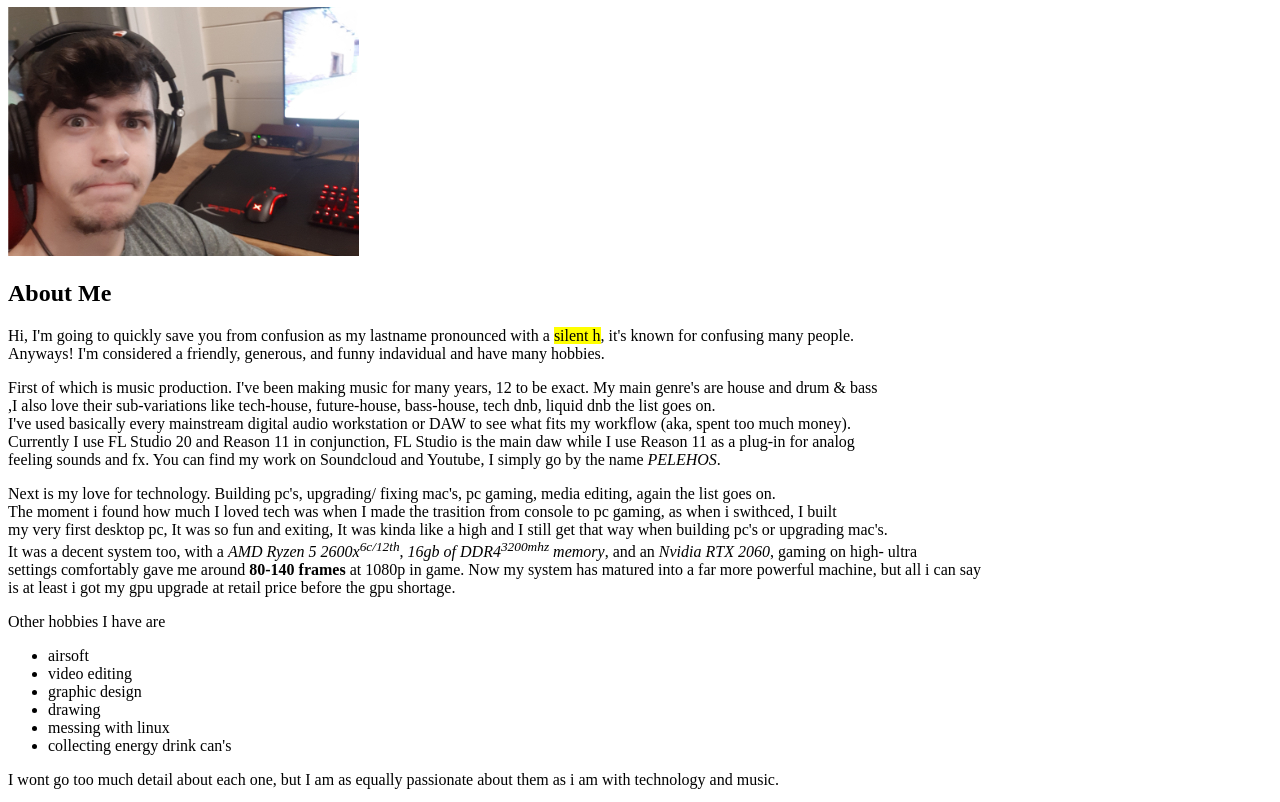
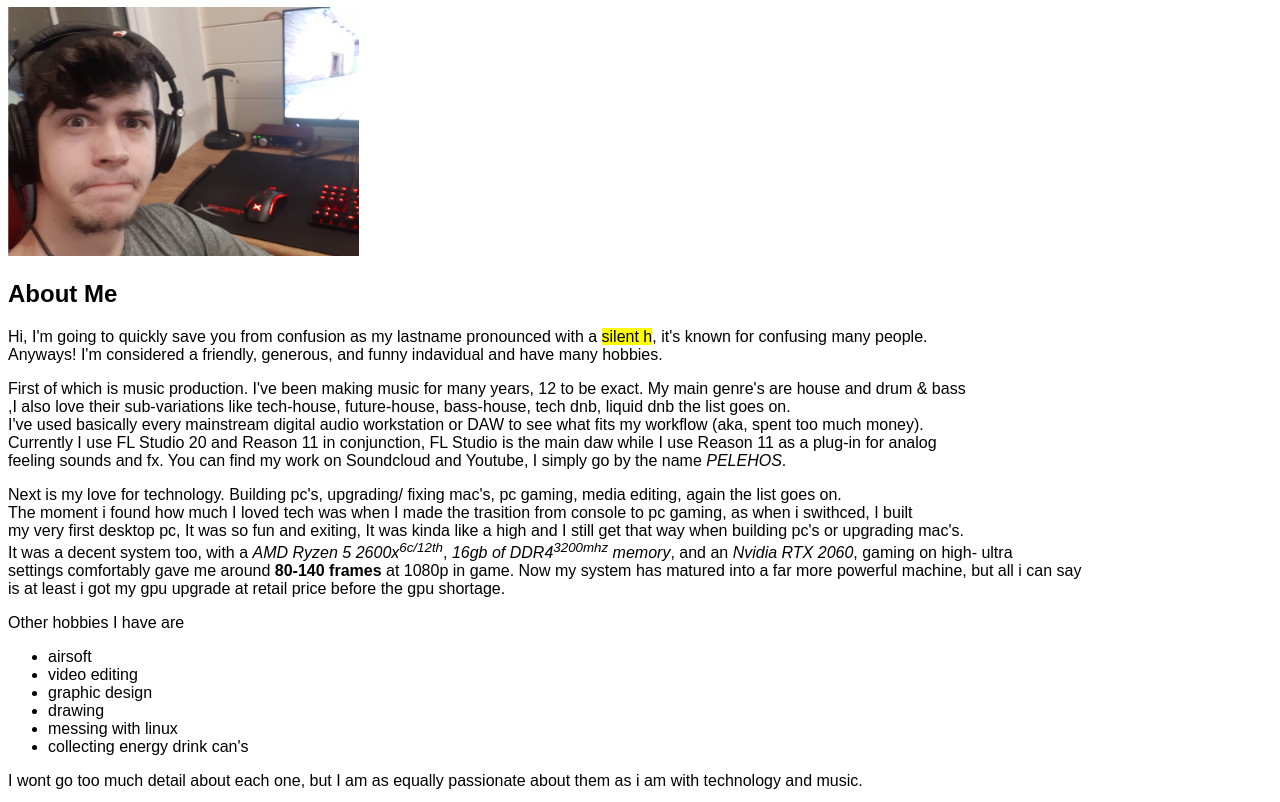
Before and after one commit to pele0006/pele0006.github.io, a plain HTML site: page html-assignment/index.html in a window 1280 px wide. Shown: the part 73-875 px from the top of the page. Drawn offline with Linux system fonts and the light colour scheme.

Commit message:
CSS changes

```diff
--- /dev/null
+++ b/html-assignment/css/style.css
@@ -0,0 +1,3 @@
+head, body {
+    font-family: Arial;
+}
--- a/html-assignment/index.html
+++ b/html-assignment/index.html
@@ -2,6 +2,7 @@
 <html>
     <head>
         <title>Haven Pelehos</title>
+        <link href="css/style.css" rel="stylesheet">
     </head>
     <body>
         <header>
```
